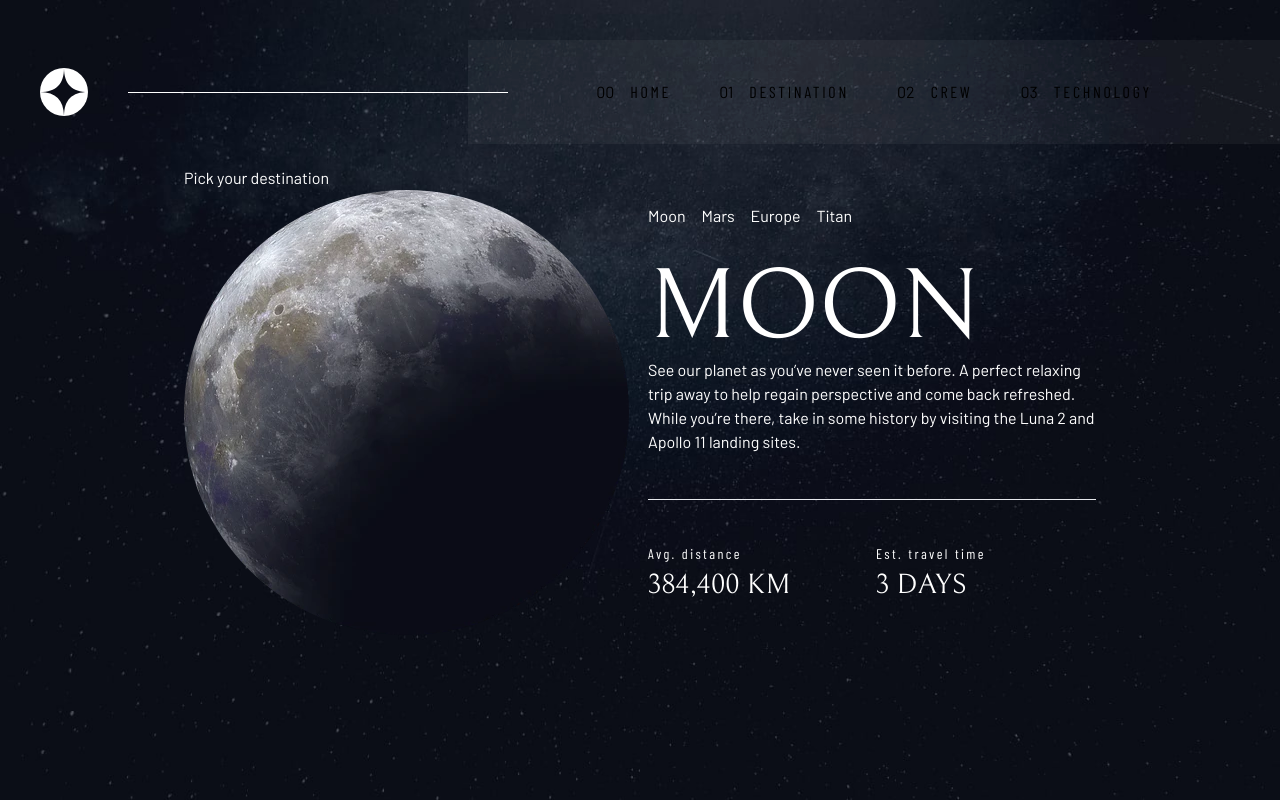
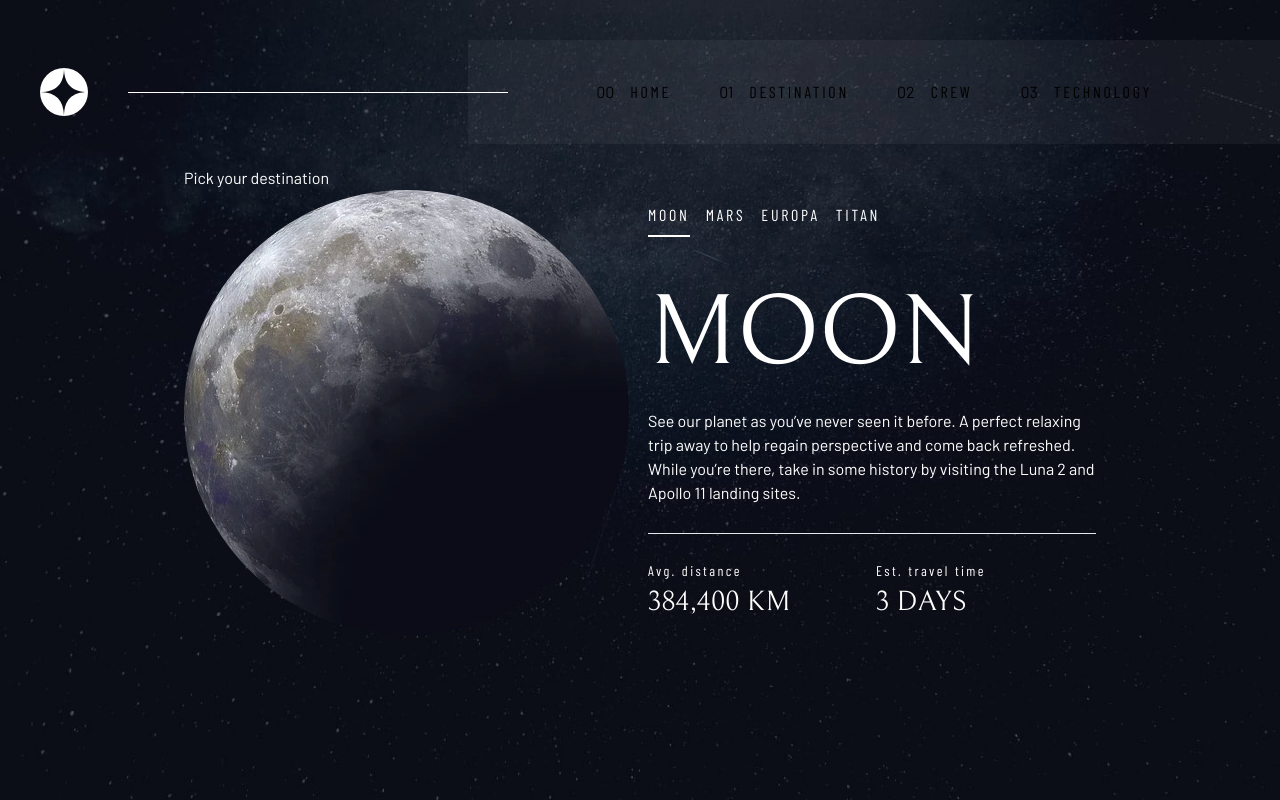
Before and after one commit to dominikrubroeder/space-tourism-website, a Next.js app: page /destination in a window 1280 px wide. Built offline with nearby package versions, Linux system fonts and the light colour scheme.

Commit message:
[DestinationPage] Set up destination tab element

```diff
--- a/components/typography/NavText.js
+++ b/components/typography/NavText.js
@@ -1,6 +1,9 @@
 const NavText = (props) => {
   return (
-    <div className="font-barlow-condensed tracking-[0.17rem]">
+    <div
+      className={`font-barlow-condensed tracking-[0.17rem] uppercase cursor-pointer transition-all ${props.className}`}
+      onClick={props.onClick}
+    >
       {props.children}
     </div>
   );
--- a/pages/destination/index.js
+++ b/pages/destination/index.js
@@ -1,33 +1,105 @@
 import { useState } from 'react';
+import NavText from '../../components/typography/NavText';
 import Subheading from '../../components/typography/Subheading';
 import Subheading2 from '../../components/typography/Subheading2';
+
+const destinations = [
+  {
+    name: 'Moon',
+    images: {
+      png: './assets/destination/image-moon.png',
+      webp: './assets/destination/image-moon.webp',
+    },
+    description:
+      'See our planet as you’ve never seen it before. A perfect relaxing trip away to help regain perspective and come back refreshed. While you’re there, take in some history by visiting the Luna 2 and Apollo 11 landing sites.',
+    distance: '384,400 km',
+    travel: '3 days',
+  },
+  {
+    name: 'Mars',
+    images: {
+      png: './assets/destination/image-mars.png',
+      webp: './assets/destination/image-mars.webp',
+    },
+    description:
+      'Don’t forget to pack your hiking boots. You’ll need them to tackle Olympus Mons, the tallest planetary mountain in our solar system. It’s two and a half times the size of Everest!',
+    distance: '225 mil. km',
+    travel: '9 months',
+  },
+  {
+    name: 'Europa',
+    images: {
+      png: './assets/destination/image-europa.png',
+      webp: './assets/destination/image-europa.webp',
+    },
+    description:
+      'The smallest of the four Galilean moons orbiting Jupiter, Europa is a winter lover’s dream. With an icy surface, it’s perfect for a bit of ice skating, curling, hockey, or simple relaxation in your snug wintery cabin.',
+    distance: '628 mil. km',
+    travel: '3 years',
+  },
+  {
+    name: 'Titan',
+    images: {
+      png: './assets/destination/image-titan.png',
+      webp: './assets/destination/image-titan.webp',
+    },
+    description:
+      'The only moon known to have a dense atmosphere other than Earth, Titan is a home away from home (just a few hundred degrees colder!). As a bonus, you get striking views of the Rings of Saturn.',
+    distance: '1.6 bil. km',
+    travel: '7 years',
+  },
+];
 
 const DestinationPage = () => {
   const [activeTab, setActiveTab] = useState(0);
 
   return (
-    <div className="h-screen flex flex-col items-center justify-center text-white bg-destination-mobile bg-no-repeat bg-center bg-cover md:bg-destination-tablet xl:bg-destination-desktop">
-      <section>
+    <div className="min-h-screen flex flex-col items-center justify-center text-white bg-destination-mobile bg-no-repeat bg-center bg-cover md:bg-destination-tablet xl:bg-destination-desktop">
+      <section className="p-8">
         <div>Pick your destination</div>
+
         <div className="w-full xl:grid xl:gap-4 xl:grid-cols-2 xl:max-w-7xl">
-          <img src="/assets/destination/image-moon.webp" alt="Moon image" />
+          {destinations.map((destination, index) => {
+            if (index === activeTab) {
+              return (
+                <img
+                  key={index}
+                  src={destination.images.webp}
+                  alt={destination.name}
+                />
+              );
+            }
+          })}
 
           <div className="max-w-md grid gap-4">
             <nav className="flex items-center gap-4">
-              <li className="list-none">Moon</li>
-              <li className="list-none">Mars</li>
-              <li className="list-none">Europe</li>
-              <li className="list-none">Titan</li>
+              {destinations.map((destination, index) => {
+                return (
+                  <NavText
+                    key={index}
+                    className={`list-none py-2 border-b-2 border-transparent ${
+                      index === activeTab ? 'border-white' : ''
+                    }`}
+                    onClick={() => setActiveTab(index)}
+                  >
+                    {destination.name}
+                  </NavText>
+                );
+              })}
             </nav>
 
             <div>
-              <h2 className="leading-none">Moon</h2>
-              <p>
-                See our planet as you’ve never seen it before. A perfect
-                relaxing trip away to help regain perspective and come back
-                refreshed. While you’re there, take in some history by visiting
-                the Luna 2 and Apollo 11 landing sites.
-              </p>
+              {destinations.map((destination, index) => {
+                if (index === activeTab) {
+                  return <h2 key={index}>{destination.name}</h2>;
+                }
+              })}
+
+              {destinations.map((destination, index) => {
+                if (index === activeTab) {
+                  return <p key={index}>{destination.description}</p>;
+                }
+              })}
             </div>
 
             <hr />
@@ -35,11 +107,27 @@ const DestinationPage = () => {
             <div className="grid grid-cols-2 gap-2">
               <div>
                 <Subheading2>Avg. distance</Subheading2>
-                <Subheading>384,400 km</Subheading>
+
+                {destinations.map((destination, index) => {
+                  if (index === activeTab) {
+                    return (
+                      <Subheading key={index}>
+                        {destination.distance}
+                      </Subheading>
+                    );
+                  }
+                })}
               </div>
               <div>
                 <Subheading2>Est. travel time</Subheading2>
-                <Subheading>3 days</Subheading>
+
+                {destinations.map((destination, index) => {
+                  if (index === activeTab) {
+                    return (
+                      <Subheading key={index}>{destination.travel}</Subheading>
+                    );
+                  }
+                })}
               </div>
             </div>
           </div>
```
Also changed, not shown: data.json (line endings or trailing spaces).
